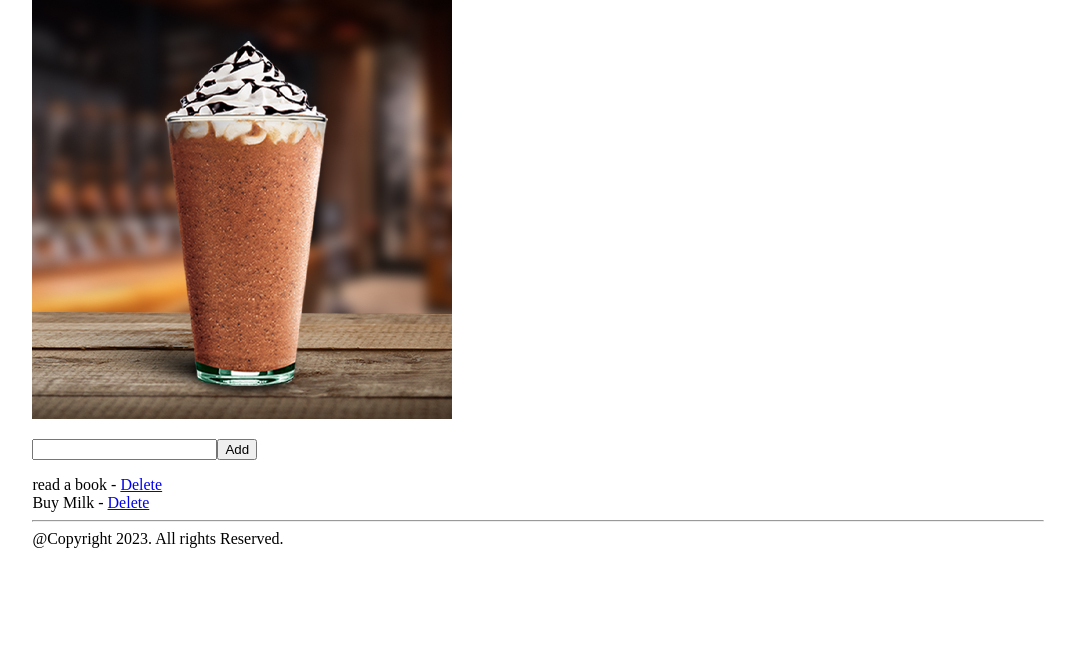
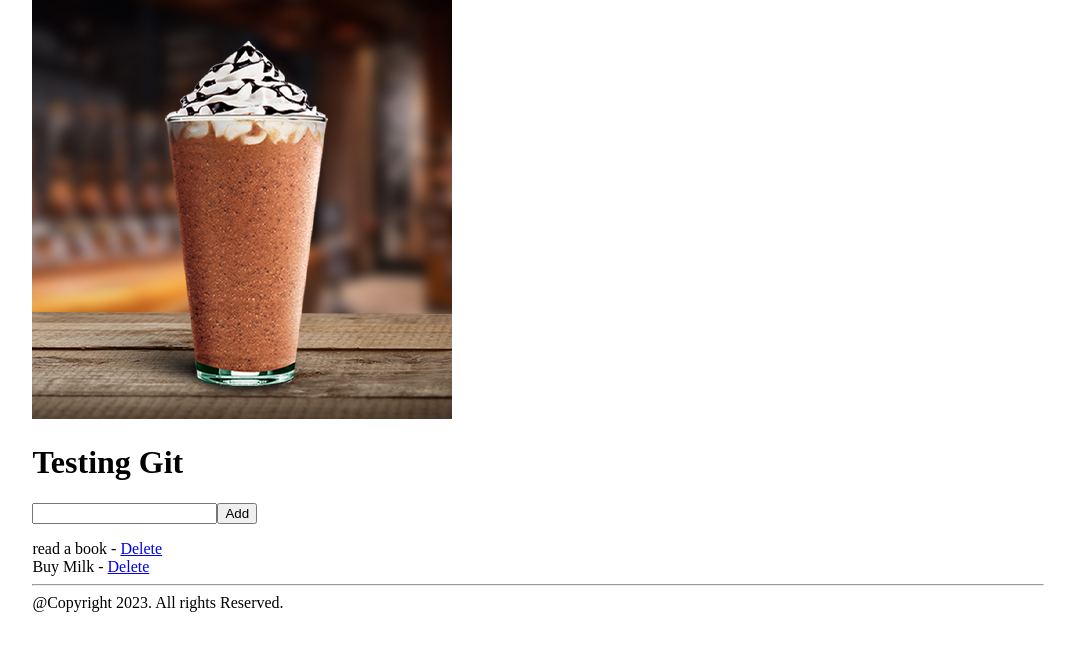
Before and after one commit to nairweb/django-todo, a Django app: page / in a window 1280 px wide. Shown: the part 99-750 px from the top of the page, without its empty margins (102-1177 px from the left). Run offline with Django 4.2, Linux system fonts and the light colour scheme; a user stored in the database is signed in; data comes from the database, SQL or seed files in the repository.

Commit message:
added h1 tag

```diff
--- a/core/templates/todo.html
+++ b/core/templates/todo.html
@@ -4,7 +4,7 @@
 
 {% block content %}
 <img src="{% static '1.png' %}">
-
+<h1>Testing Git</h1>
 <form method="post">
   {% csrf_token %}
   <p><input type="text" name="task" /><button>Add</button></p>
```
